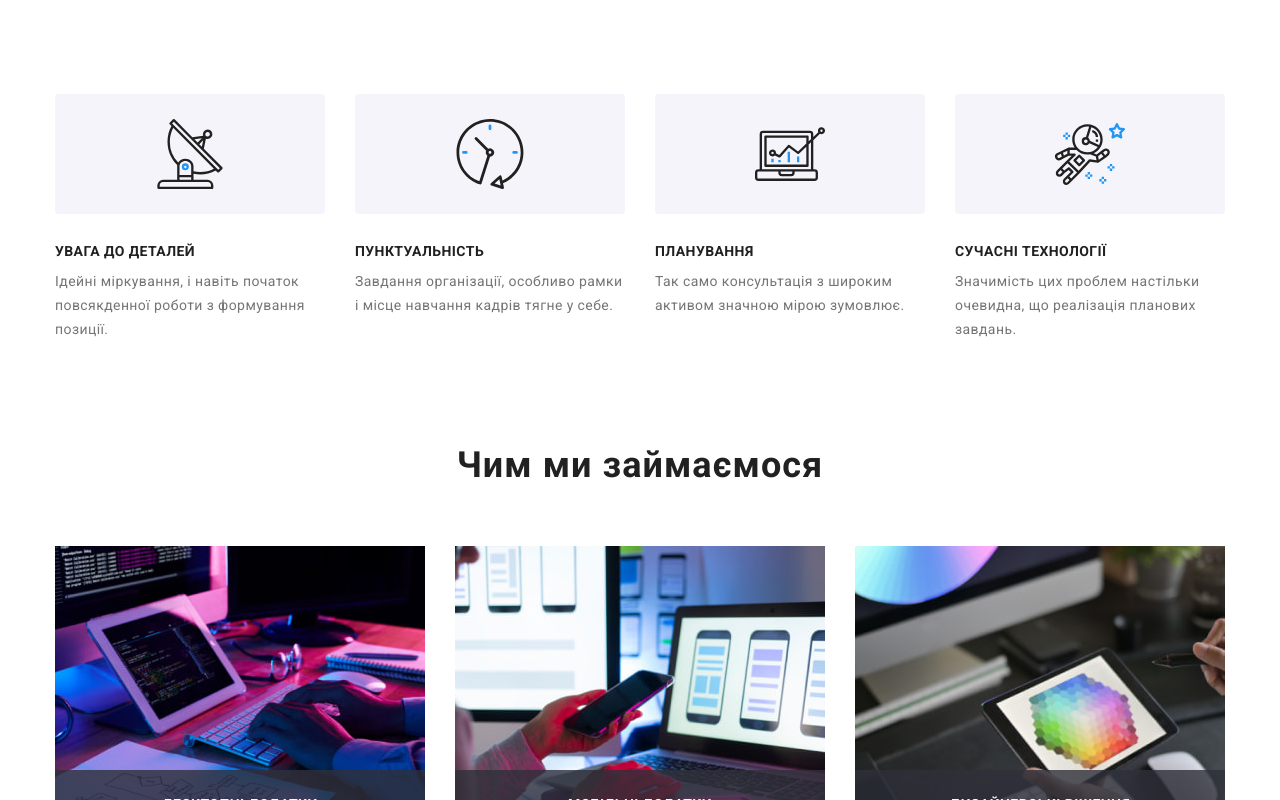
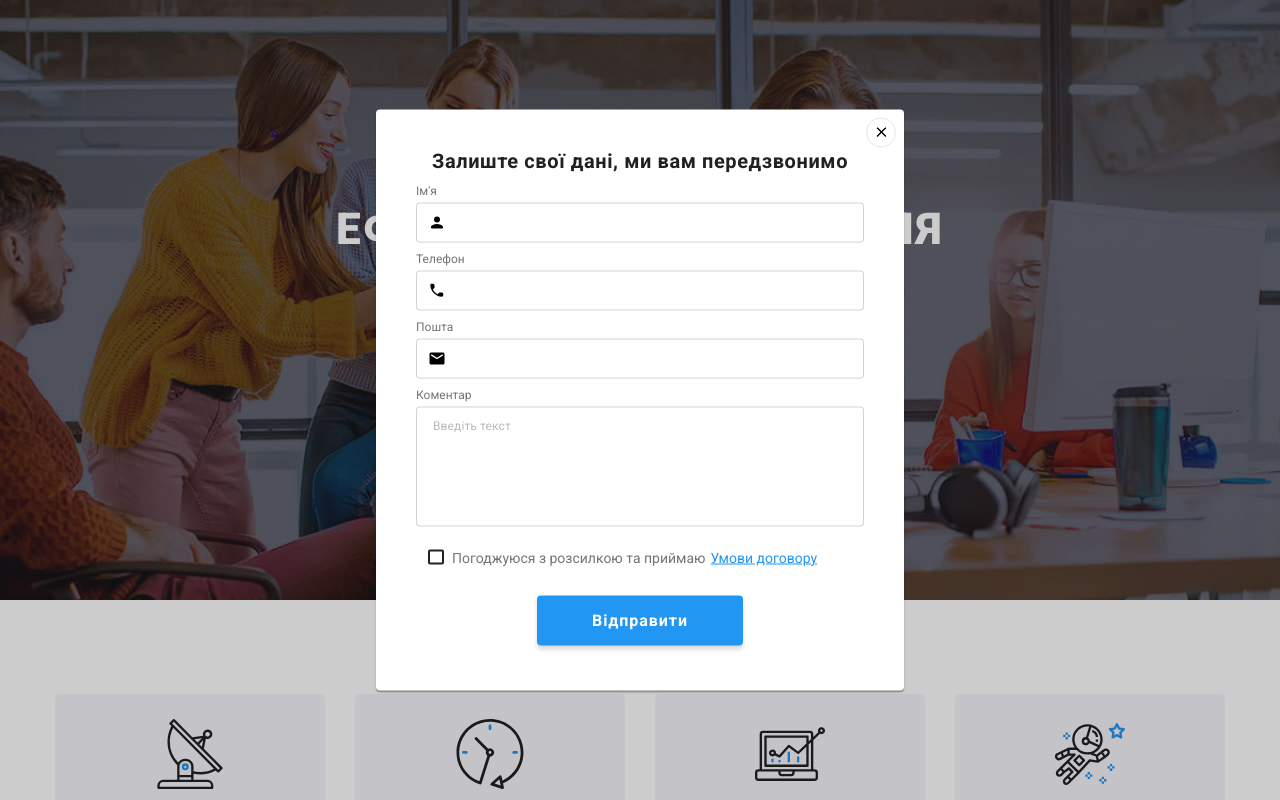
Before and after one commit to HronaOlha/WebStudio, a plain HTML site: page index.html in a window 1280 px wide. Shown: the top 800 px of the page. Drawn offline with nearby package versions, Linux system fonts and the light colour scheme.

Commit message:
Почала Modal

```diff
--- a/index.html
+++ b/index.html
@@ -67,14 +67,17 @@
     <!-- MAIN -->
     <main>
       <!-- Герой -->
-      <!-- <section class="hero">
+      <section class="hero">
         <div class="container">
-          <h1 class="hero__title">Ефективні рішення для вашого бізнесу</h1>
+          <h1 class="hero__title">
+            Ефективні рішення для <br />
+            вашого бізнесу
+          </h1>
           <button class="hero__btn btn" type="button" data-modal-open>
             Замовити послугу
           </button>
         </div>
-      </section> -->
+      </section>
 
       <!-- Переваги -->
       <section class="benefits section">
@@ -476,7 +479,8 @@
       </div>
     </footer>
     <!-- MODAL -->
-    <!-- <div class="backdrop is-hidden" data-modal>
+    <div class="backdrop" data-modal>
+      <!-- is-hidden -->
       <div class="modal">
         <button type="submit" class="modal__button" data-modal-close>
           <svg width="18" height="18">
@@ -559,7 +563,7 @@
           </button>
         </form>
       </div>
-    </div> -->
+    </div>
 
     <script src="./js/modal.js"></script>
   </body>
--- a/sass/components/_modal.scss
+++ b/sass/components/_modal.scss
@@ -17,8 +17,8 @@
 
   transform: translate(-50%, -50%);
 
-  min-width: 528px;
-  min-height: 581px;
+  min-width: 450px;
+  min-height: 609px;
 
   padding: 40px;
 
@@ -26,6 +26,11 @@
     0px 2px 1px rgba(0, 0, 0, 0.2);
   border-radius: 4px;
   background-color: $main-color-light;
+
+  @media screen and (min-width: $desktop-width) {
+    min-width: 528px;
+    min-height: 581px;
+  }
 }
 
 .modal__button {
@@ -138,9 +143,16 @@
 .modal__contract-label {
   display: flex;
   align-items: center;
+
+  font-size: 12px;
+
+  @media screen and (min-width: $desktop-width) {
+    font-size: inherit;
+  }
 }
 
 .modal__link {
+  display: inline;
   color: $accent-color;
   margin-left: 5px;
 }
--- a/sass/layout/_hero.scss
+++ b/sass/layout/_hero.scss
@@ -15,14 +15,19 @@
 
 .hero__title {
   font-weight: 900;
-  font-size: 44px;
-  line-height: 1.36;
+  font-size: 26px;
+  line-height: 1.61;
   text-align: center;
   letter-spacing: 0.06em;
   text-transform: uppercase;
   color: $main-color-light;
   max-width: 696px;
   margin: 0 auto 30px;
+
+  @media screen and (min-width: $desktop-width) {
+    font-size: 44px;
+    line-height: 1.36;
+  }
 
   &::after {
     width: 10px;
@@ -33,7 +38,11 @@
 
 .hero__btn {
   display: inline-block;
-  padding: 10px 32px;
+  padding: 10px 24px;
   background: #2196f3;
   box-shadow: 0px 4px 4px rgba(0, 0, 0, 0.15);
+
+  @media screen and (min-width: $desktop-width) {
+    padding: 10px 32px;
+  }
 }
```
Also changed, not shown: css/main.css, css/main.min.css, 2 other files.
